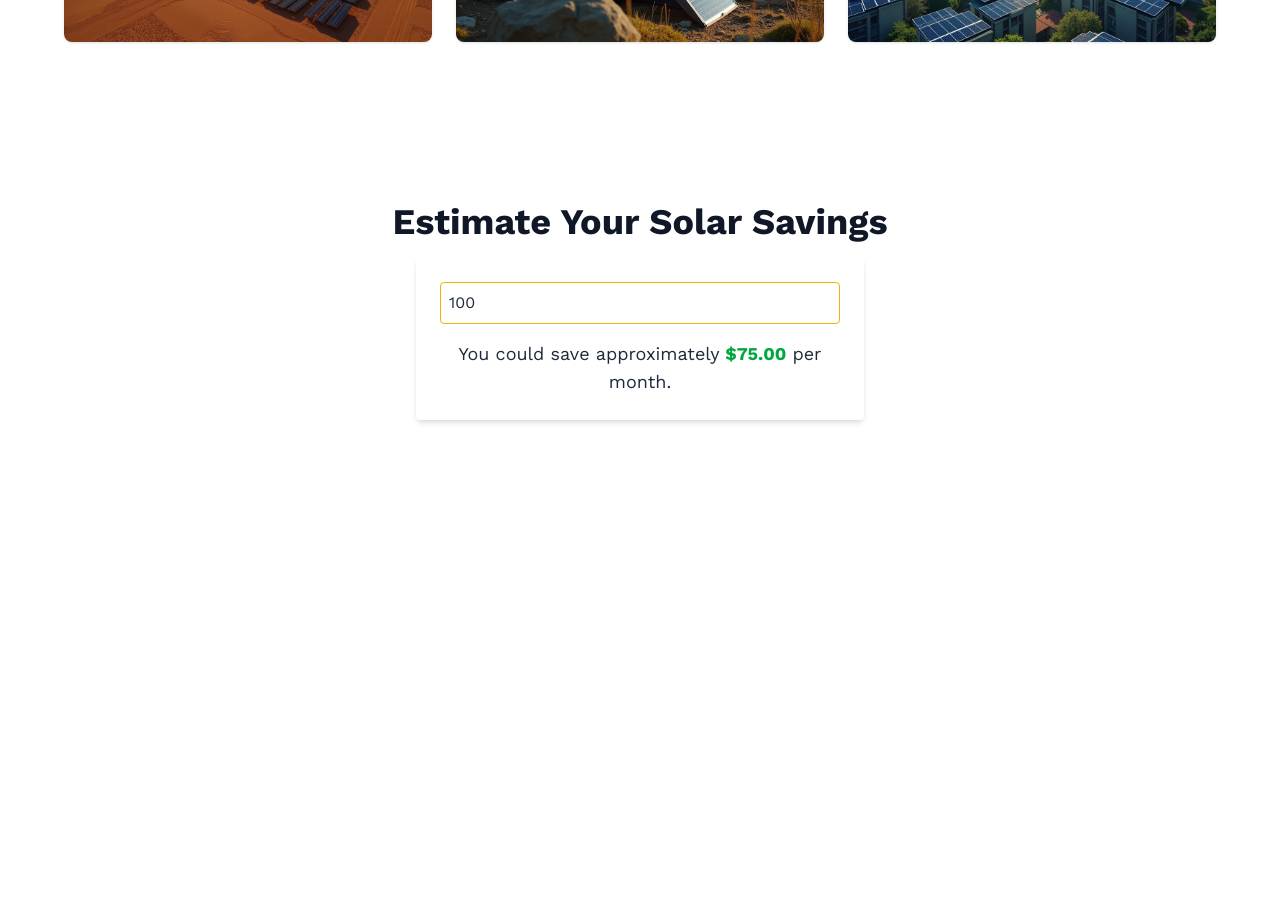
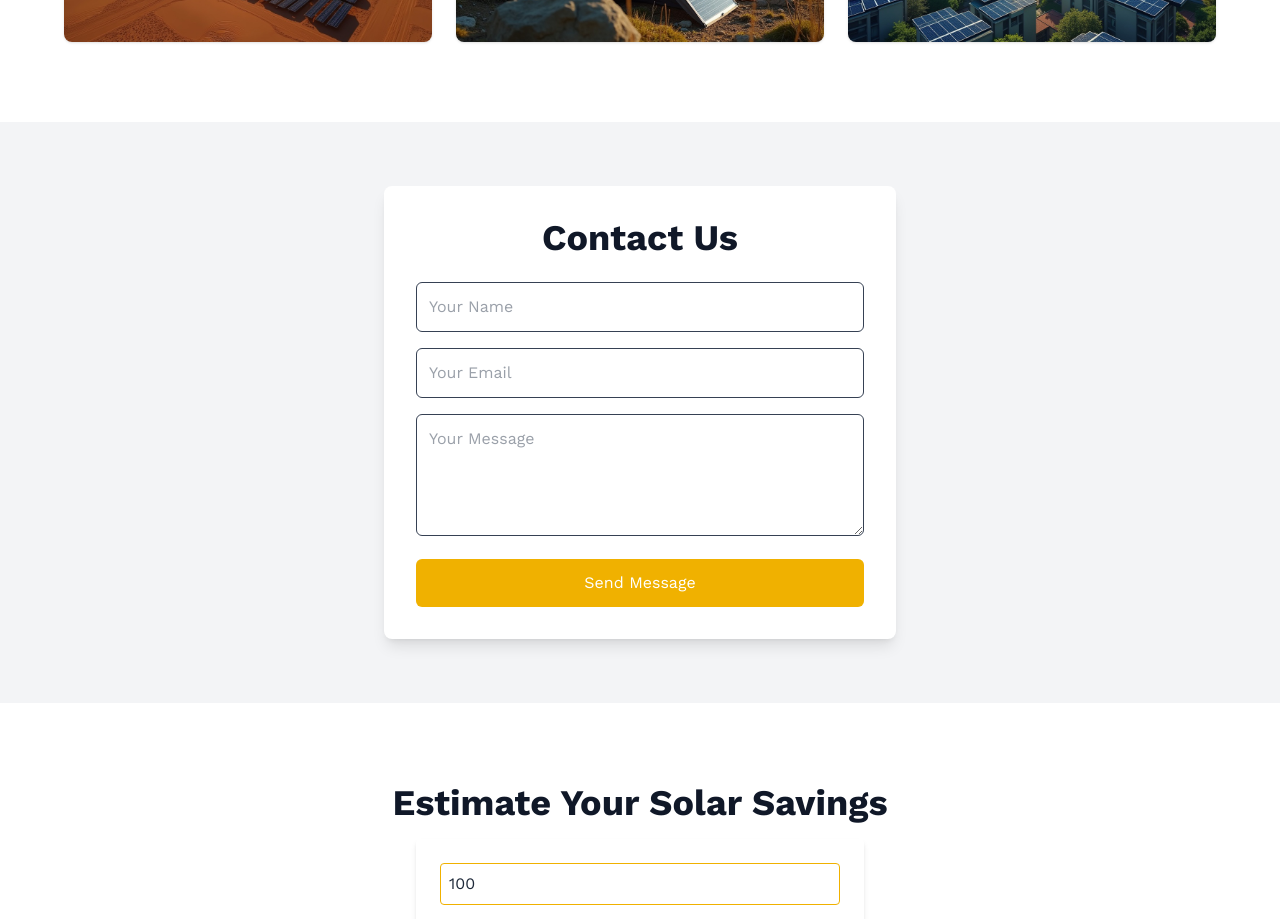
Before and after one commit to kadelcode/solar-landing-page, a Next.js app: page / in a window 1280 px wide. Shown: the part 3600-4519 px from the top of the page. Before the commit the page ends 4100 px from the top, so only its background shows below. Built offline with nearby package versions, Linux system fonts and the light colour scheme.

Commit message:
Contact Form

```diff
--- a/src/app/page.tsx
+++ b/src/app/page.tsx
@@ -7,6 +7,7 @@ import HowItWorks from "@/components/sections/HowItWorks";
 import Testimonials from "@/components/sections/Testimonials";
 import Gallery from "@/components/sections/Gallery";
 import SolarSavings from "@/components/SolarSavings";
+import ContactForm from "@/components/ContactForm";
 
 export default function Home() {
   return (
@@ -23,6 +24,7 @@ export default function Home() {
       <HowItWorks />
       <Testimonials />
       <Gallery />
+      <ContactForm />
       <SolarSavings />
     </div>
   );
--- /dev/null
+++ b/src/components/ContactForm.tsx
@@ -0,0 +1,104 @@
+"use client";
+
+import { useState } from "react";
+import { motion } from "framer-motion";
+import { Loader2 } from "lucide-react";
+
+const ContactForm = () => {
+    const [formData, setFormData] = useState({ name: "", email: "", message: "" });
+    const [isSending, setIsSending] = useState(false);
+    const [status, setStatus] = useState("");
+
+    const handleChange = (e: React.ChangeEvent<HTMLInputElement | HTMLTextAreaElement>) => {
+        setFormData({ ...formData, [e.target.name]: e.target.value });
+    };
+
+    const handleSubmit = async (e: React.FormEvent) => {
+        e.preventDefault();
+        setIsSending(true);
+        setStatus("Sending...");
+
+        const response = await fetch("/api/contact", {
+            method: "POST",
+            headers: { "Content-Type": "application/json" },
+            body: JSON.stringify(formData),
+        });
+
+        if (response.ok) {
+            setStatus("Message sent successfully!");
+            setFormData({ name: "", email: "", message: "" });
+            setIsSending(false);
+        } else {
+            setStatus("Failed to send message.");
+            setIsSending(false);
+        }
+    };
+
+    return (
+        <section id="contact" className="py-16 bg-gray-100">
+            <div className="container mx-auto max-w-lg p-8 bg-white shadow-lg rounded-lg">
+                <motion.h2
+                  className="text-3xl sm:text-4xl font-bold text-center mb-6 text-gray-900"
+                  initial={{ opacity: 0, y: 40 }}
+                  whileInView={{ opacity: 1, y: 0 }}
+                  transition={{ duration: 0.6 }}
+                >
+                    Contact Us
+                </motion.h2>
+
+                {/* Contact Form */}
+                <form onSubmit={handleSubmit} className="space-y-4 text-gray-700">
+                    <input
+                      type="text"
+                      name="name"
+                      placeholder="Your Name"
+                      required
+                      value={formData.name}
+                      onChange={handleChange}
+                      className="w-full p-3 border rounded-md focus:outline-none"
+                    />
+
+                    <input
+                      type="email"
+                      name="email"
+                      placeholder="Your Email"
+                      required
+                      value={formData.email}
+                      onChange={handleChange}
+                      className="w-full p-3 border rounded-md focus:outline-none"
+                    />
+
+                    <textarea
+                      name="message"
+                      rows={4}
+                      placeholder="Your Message"
+                      required
+                      value={formData.message}
+                      onChange={handleChange}
+                      className="w-full p-3 border rounded-md"
+                    />
+                    <button type="submit" disabled={isSending} className="w-full bg-primary text-white bg-yellow-500 hover:bg-yellow-600 transition p-3 rounded-md cursor-pointer">
+                        {isSending ?
+                          <div className="flex justify-center items-center">
+                            <Loader2 className="animate-spin" />
+                          </div>
+                           :
+                          "Send Message"
+                        }
+                    </button>
+                </form>
+                {status && <p className={`
+                    text-center mt-4
+                    ${status.includes("success") ? "text-green-500" : "text-red-500"}
+                    text-green-500
+                    `
+                    }
+                >
+                    {status}
+                </p>}
+            </div>
+        </section>
+    );
+}
+
+export default ContactForm;
```
